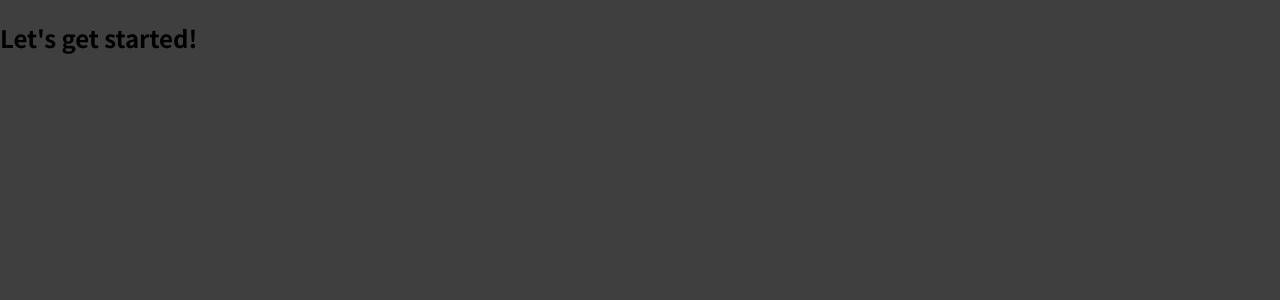
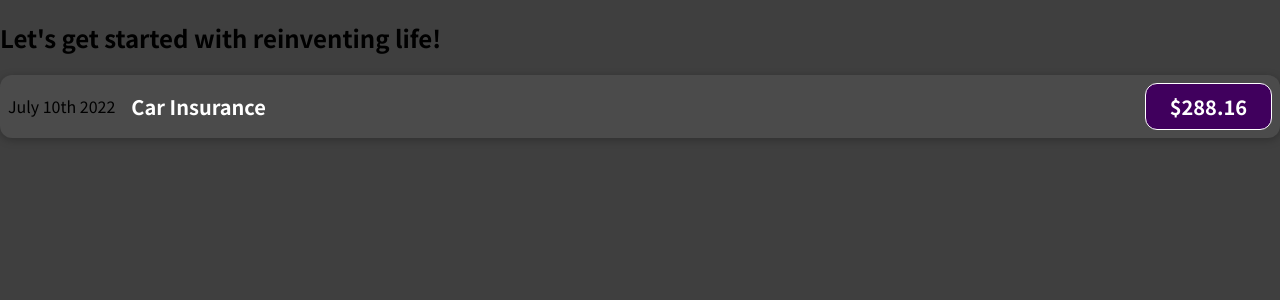
Before and after one commit to vishesh-baj/react-tuts, a React (Create React App) app in the folder react-complete-guide/: page / in a window 1280 px wide. Shown: the top 300 px of the page. Built offline with nearby package versions, Linux system fonts and the light colour scheme.

Commit message:
added expenseItem component

```diff
--- a/react-complete-guide/src/App.js
+++ b/react-complete-guide/src/App.js
@@ -1,7 +1,10 @@
+import ExpenseItem from "./components/ExpenseItem";
+
 function App() {
   return (
     <div>
-      <h2>Let's get started!</h2>
+      <h2>Let's get started with reinventing life!</h2>
+      <ExpenseItem />
     </div>
   );
 }
--- /dev/null
+++ b/react-complete-guide/src/components/ExpenseItem.css
@@ -0,0 +1,56 @@
+.expense-item {
+  display: flex;
+  justify-content: space-between;
+  align-items: center;
+  box-shadow: 0 2px 8px rgba(0, 0, 0, 0.25);
+  padding: 0.5rem;
+  margin: 1rem 0;
+  border-radius: 12px;
+  background-color: #4b4b4b;
+}
+
+.expense-item__description {
+  display: flex;
+  flex-direction: column;
+  gap: 1rem;
+  align-items: flex-end;
+  flex-flow: column-reverse;
+  justify-content: flex-start;
+  flex: 1;
+}
+
+.expense-item h2 {
+  color: #3a3a3a;
+  font-size: 1rem;
+  flex: 1;
+  margin: 0 1rem;
+  color: white;
+}
+
+.expense-item__price {
+  font-size: 1rem;
+  font-weight: bold;
+  color: white;
+  background-color: #40005d;
+  border: 1px solid white;
+  padding: 0.5rem;
+  border-radius: 12px;
+}
+
+@media (min-width: 580px) {
+  .expense-item__description {
+    flex-direction: row;
+    align-items: center;
+    justify-content: flex-start;
+    flex: 1;
+  }
+
+  .expense-item__description h2 {
+    font-size: 1.25rem;
+  }
+
+  .expense-item__price {
+    font-size: 1.25rem;
+    padding: 0.5rem 1.5rem;
+  }
+}
--- /dev/null
+++ b/react-complete-guide/src/components/ExpenseItem.jsx
@@ -0,0 +1,14 @@
+import "./ExpenseItem.css";
+const ExpenseItem = () => {
+  return (
+    <div className="expense-item">
+      <div>July 10th 2022</div>
+      <div className="expense-item__description">
+        <h2>Car Insurance</h2>
+        <div className="expense-item__price">$288.16</div>
+      </div>
+    </div>
+  );
+};
+
+export default ExpenseItem;
```
Also changed, not shown: react-complete-guide/src/index.js (+4 -4 lines), 1 other file (tests, documents, lock files or other folders).
